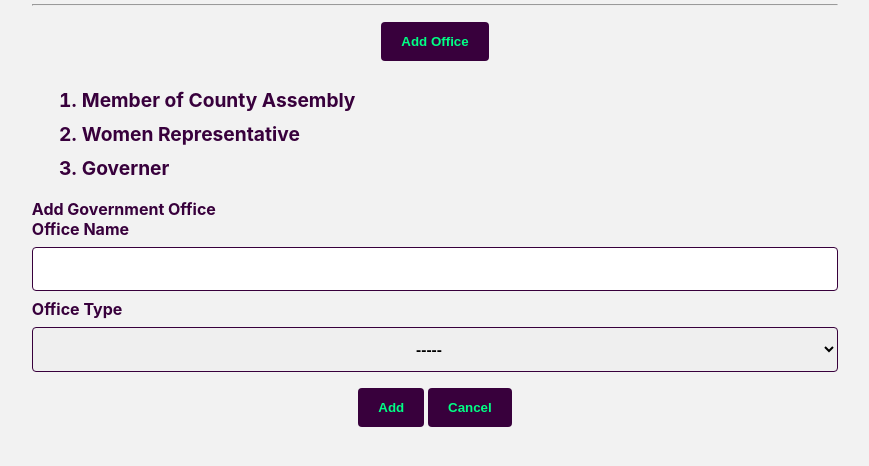
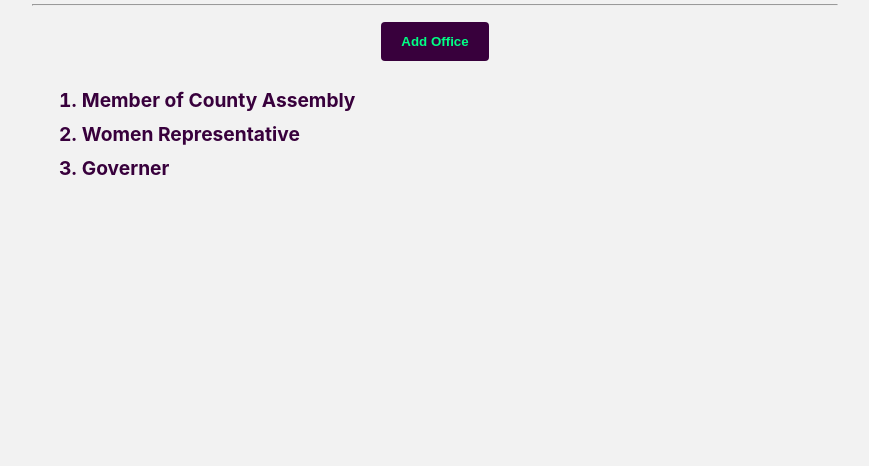
Before and after one commit to pcf26536/Politico, a Python web app: template templates/admin/offices.html in a window 1280 px wide. Shown: the part 132-598 px from the top of the page, without its empty margins (205-1074 px from the left). Run offline with Jinja, Linux system fonts and the light colour scheme; the template is opened without the code that fills it, so the values that code supplies are empty.

Commit message:
fixed hide add office form

```diff
--- a/templates/admin/offices.html
+++ b/templates/admin/offices.html
@@ -41,7 +41,7 @@
                             Governer
                         </li>
                 </ol>
-                <div id="add_office_form">
+                <div id="add_office_form" class="hide">
                         <span class="title">Add Government Office</span>
                         <form method="GET" enctype="multipart/form-data" action="admin_offices.html">
                             <label for="office-name">Office Name</label>
```
